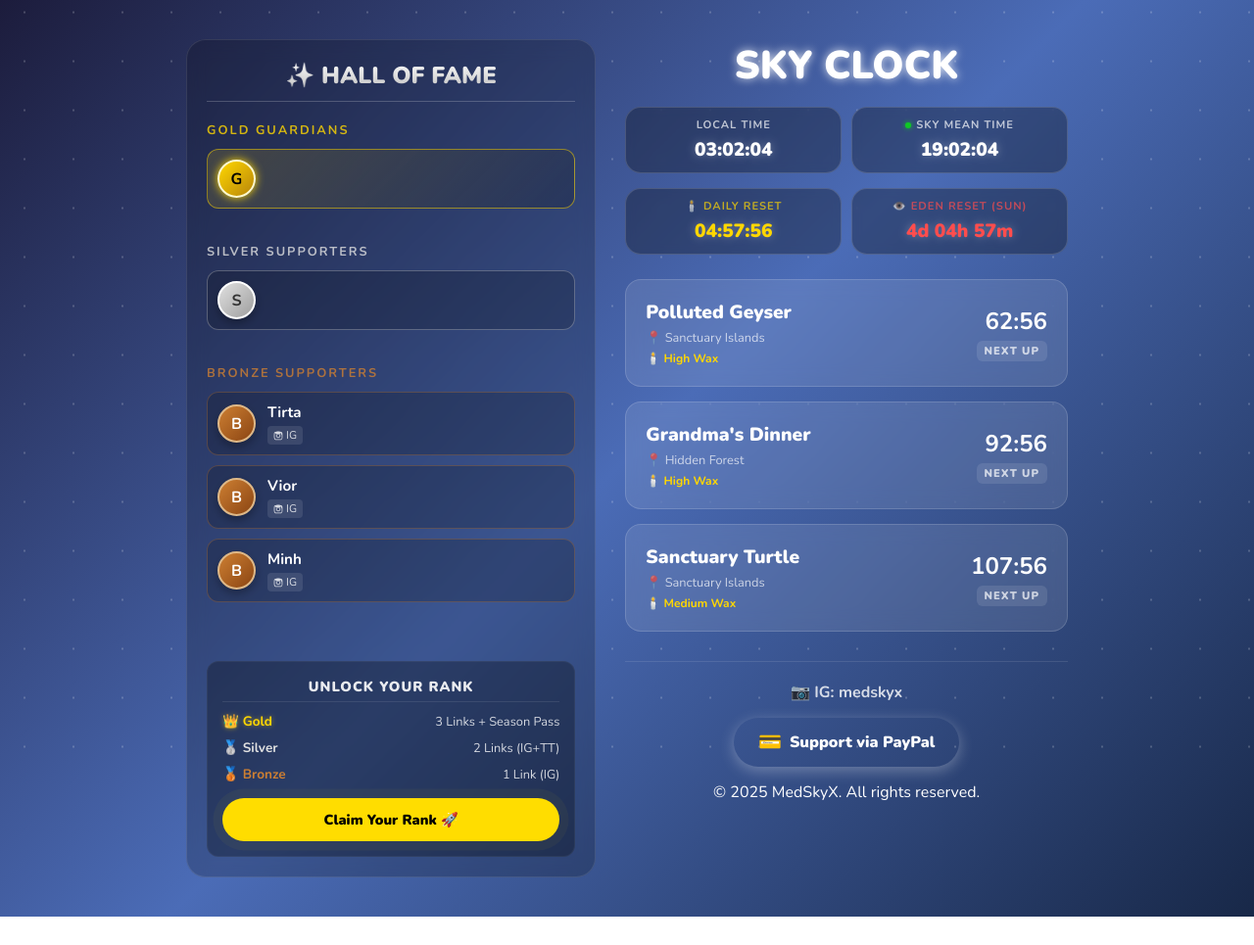
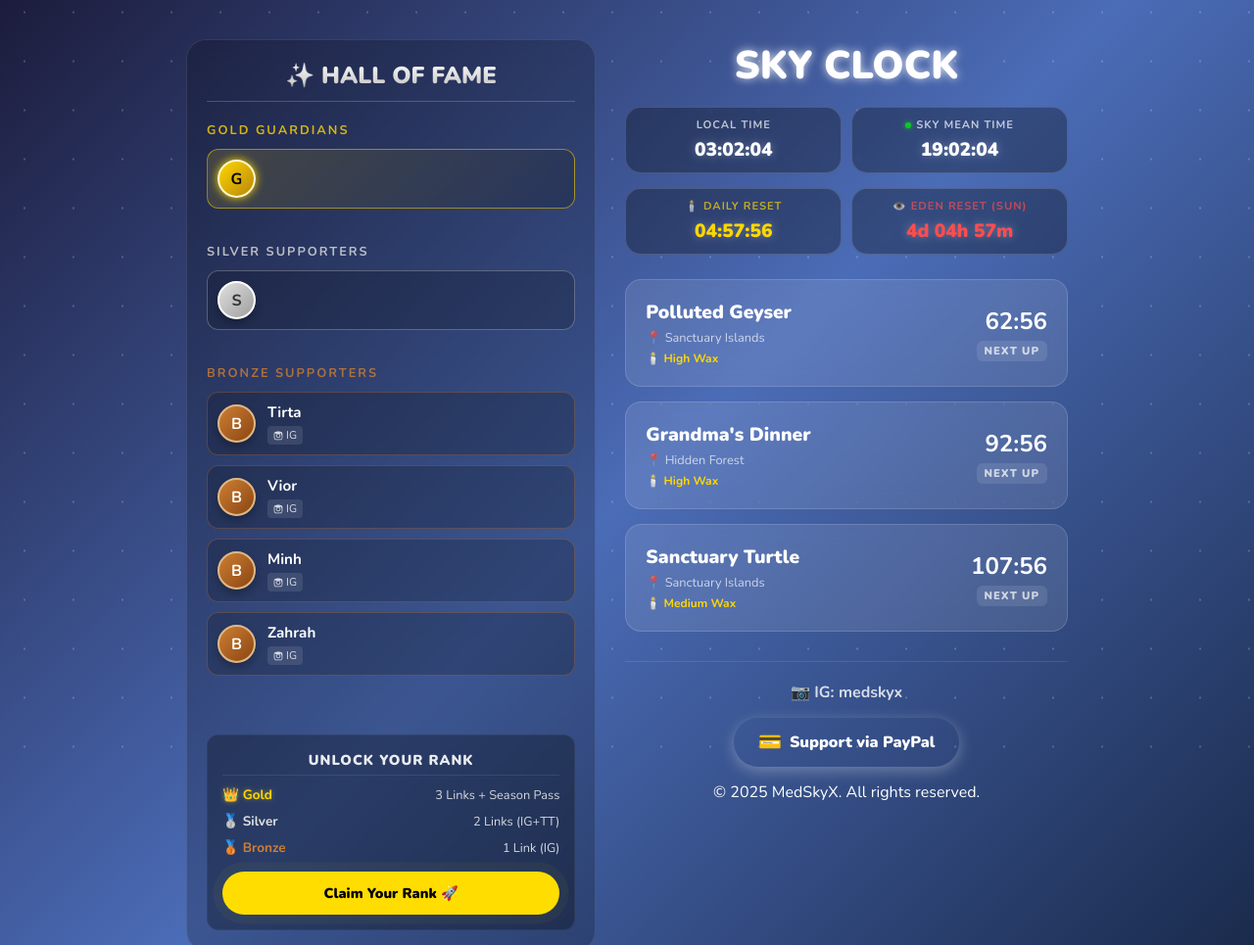
Before and after one commit to MeydhiXploit/sky-clock, a plain HTML site: page index.html in a window 1280 px wide. Shown: the top 965 px of the page at 98% size. Before the commit the page ends 936 px from the top, so only its background shows below. Drawn offline with nearby package versions, Linux system fonts and the light colour scheme.

Commit message:
Add Zahrah to the supporters list

```diff
--- a/index.html
+++ b/index.html
@@ -703,6 +703,7 @@
         { name: "Tirta", tier: "bronze", ig: "its.skyturtle" },
         { name: "Vior", tier: "bronze", ig: "keerusell" },
         { name: "Minh", tier: "bronze", ig: "p.mihn_003" },
+        { name: "Zahrah", tier: "bronze", ig: "skylar.ra" },
       ];
 
       // ==========================================
```
